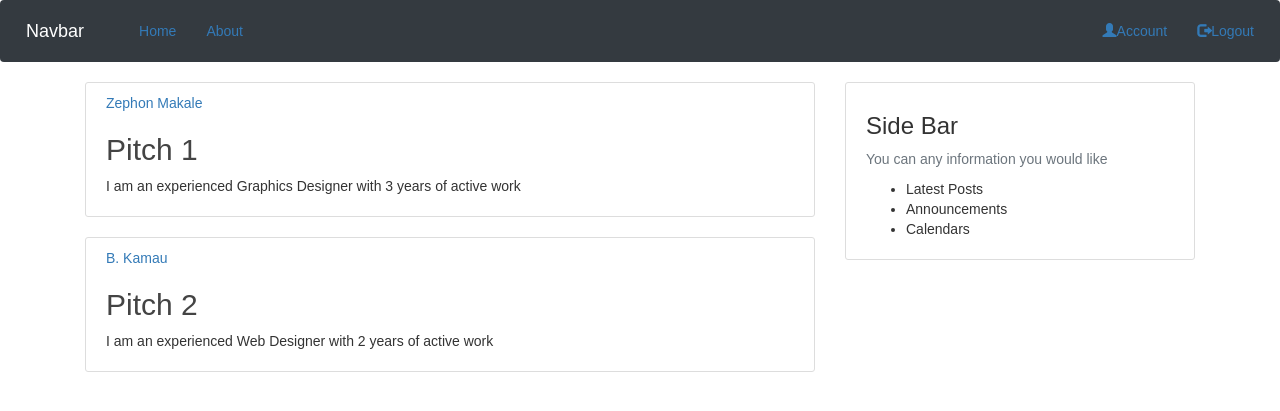
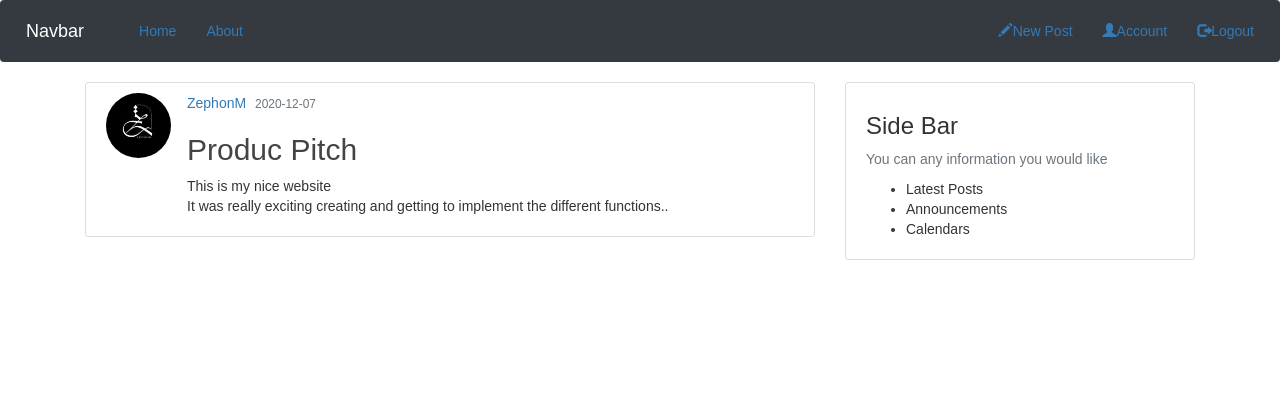
Before and after one commit to ZephonMakale/PITCH-APP, a Flask app: page / in a window 1280 px wide. Shown: the top 411 px of the page. Run offline with Flask 2, Linux system fonts and the light colour scheme; a user stored in the database is signed in; data comes from the database, SQL or seed files in the repository; both versions use the stored data as it was after the commit; some libraries are stand-ins or nearby versions.

Commit message:
Add the user functionality of creating pitches

```diff
--- a/pitch/routes.py
+++ b/pitch/routes.py
@@ -3,29 +3,15 @@ import secrets
 from PIL import Image
 from flask import render_template, url_for, flash, redirect, request
 from pitch import app, db, bcrypt
-from pitch.forms import RegistrationForm, LoginForm, UpdateAccountForm
+from pitch.forms import RegistrationForm, LoginForm, UpdateAccountForm, PostForm
 from pitch.models import User, Post
 from flask_login import login_user, current_user, logout_user, login_required
 
-posts = [
-    {
-        'author': 'Zephon Makale',
-        'title': 'Pitch 1',
-        'content': 'I am an experienced Graphics Designer with 3 years of active work',
-        'date_posted': 'December 6th, 2020'
-    },
-    {
-        'author': 'B. Kamau',
-        'title': 'Pitch 2',
-        'content': 'I am an experienced Web Designer with 2 years of active work',
-        'date-posted': 'December 7th, 2020'
-    },
-
-]
 
 @app.route("/")
 @app.route("/home")
 def home():
+    posts = Post.query.all()
     return render_template('home.html', posts = posts)
 
 @app.route("/about")
@@ -98,3 +84,16 @@ def account():
         form.email.data = current_user.email
     image_file = url_for('static', filename = 'profile_pics/' + current_user.image_file)
     return render_template('account.html', title = 'Account', image_file = image_file, form = form)
+
+
+@app.route("/post/new", methods = ['GET', 'POST'])
+@login_required
+def new_post():
+    form = PostForm()
+    if form.validate_on_submit():
+        post = Post(title = form.title.data, content = form.content.data, author = current_user)
+        db.session.add(post)
+        db.session.commit()
+        flash('Your post has been created successfully!', 'success')
+        return redirect(url_for('home'))
+    return render_template('create_post.html', title = 'New Post', form = form)
--- a/pitch/templates/home.html
+++ b/pitch/templates/home.html
@@ -2,10 +2,11 @@
 {% block content %}
     {% for post in posts%}
         <article class="media content-section">
+            <img class="rounded-circle article-img" src="{{url_for('static', filename= 'profile_pics/' + post.author.image_file)}}">
             <div class="media-body">
                 <div class = .article-metadata>
-                <a class="mr-2" href="#"> {{post.author}}</a>
-                <small class="text-muted">{{post.date}}</small>
+                <a class="mr-2" href="#"> {{post.author.username}}</a>
+                <small class="text-muted">{{post.date_posted.strftime('%Y-%m-%d')}}</small>
                 </div>
                 <h2><a class="article-title" href="#">{{post.title}}</a></h2>
                 <p class="article-content">{{post.content}}</p>
--- a/pitch/templates/layout.html
+++ b/pitch/templates/layout.html
@@ -54,6 +54,11 @@
         </ul>
         <ul class="nav navbar-nav navbar-right">
           {% if current_user.is_authenticated %}
+          <li>
+            <a href="{{url_for('new_post')}}"
+            ><span class="glyphicon glyphicon-pencil"></span>New Post</a
+          >
+          </li>
           <li>
             <a href="{{url_for('account')}}"
             ><span class="glyphicon glyphicon-user"></span>Account</a
```
Also changed, not shown: pitch/forms.py (+6 -1 lines), pitch/templates/create_post.html (added, +40 -0 lines), pitch/site.db.
